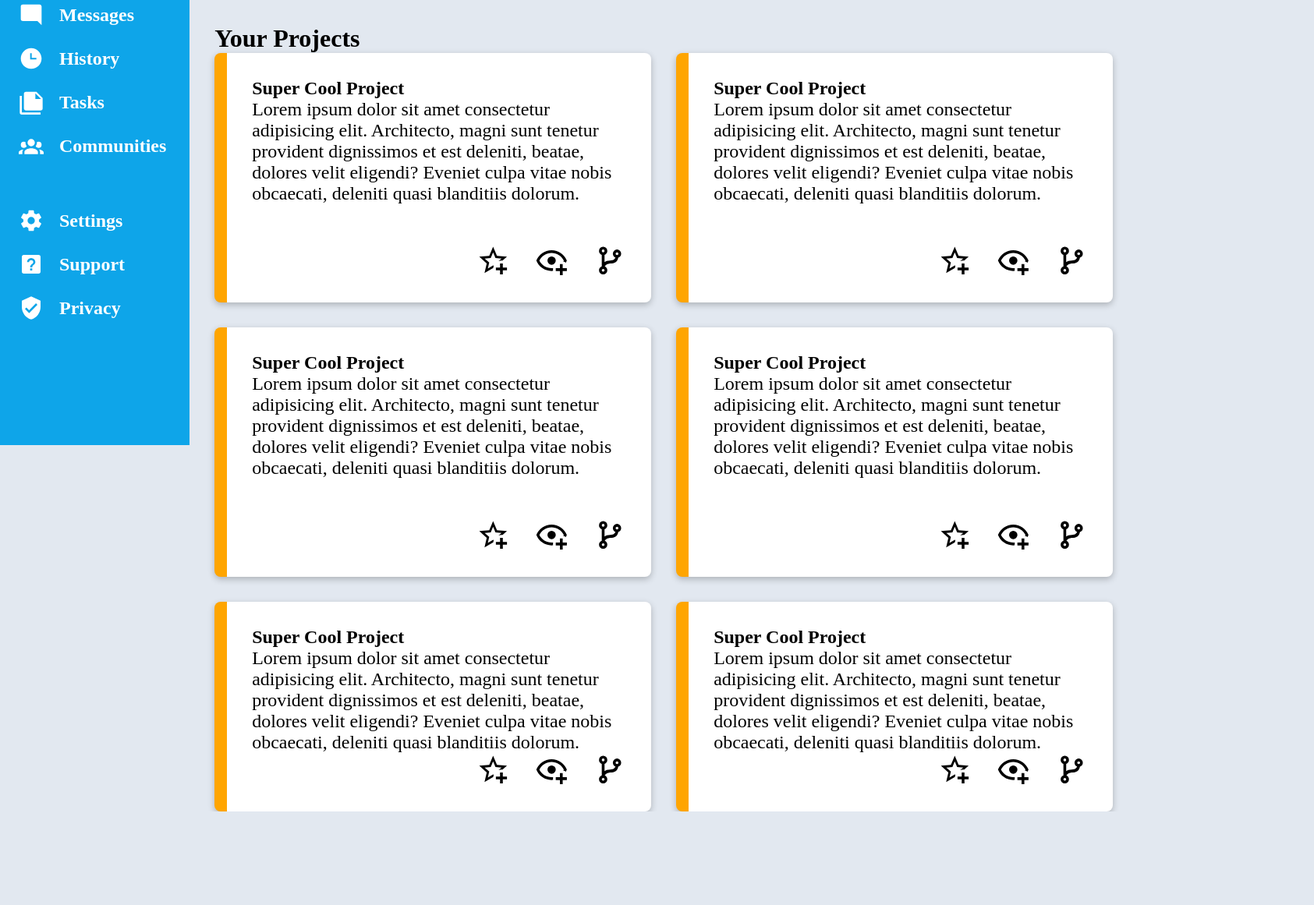
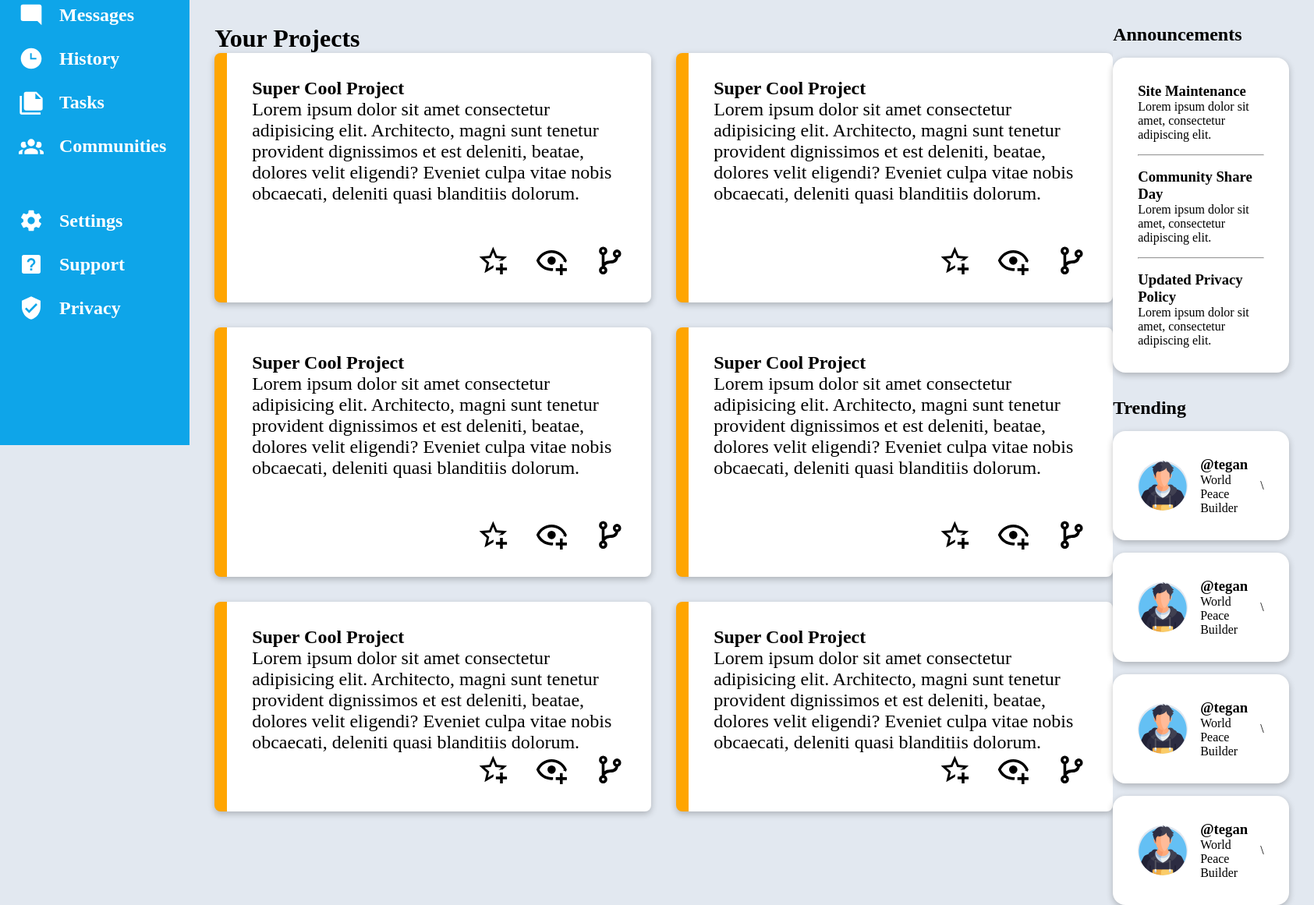
Before and after one commit to Mulyana10119307/admin-dashboard, a plain HTML site: page index.html in a window 1280 px wide. Shown: the part 229-1390 px from the top of the page at 78% size, 1685 px wide, since content can reach past the window. Before the commit the page ends 1270 px from the top, so only its background shows below. Drawn offline with Linux system fonts and the light colour scheme.

Commit message:
Add aside section
- announcements
- trending

```diff
--- a/index.html
+++ b/index.html
@@ -316,7 +316,58 @@
             </div>
           </div>
         </div>
-        <div class="aside"></div>
+        <div class="aside">
+          <div class="announcements">
+            <h2>Announcements</h2>
+            <div class="announc-card">
+              <h3>Site Maintenance</h3>
+              <p>Lorem ipsum dolor sit amet, consectetur adipiscing elit.</p>
+              <hr />
+              <h3>Community Share Day</h3>
+              <p>Lorem ipsum dolor sit amet, consectetur adipiscing elit.</p>
+              <hr />
+              <h3>Updated Privacy Policy</h3>
+              <p>Lorem ipsum dolor sit amet, consectetur adipiscing elit.</p>
+            </div>
+          </div>
+          <div class="trending">
+            <h2>Trending</h2>
+            <div class="trending-container">
+              <div class="trending-card">
+                <img src="boy.png" alt="" />
+                <div class="card-profile">
+                  <h3>@tegan</h3>
+                  <p>World Peace Builder</p>
+                </div>
+                \
+              </div>
+              <div class="trending-card">
+                <img src="boy.png" alt="" />
+                <div class="card-profile">
+                  <h3>@tegan</h3>
+                  <p>World Peace Builder</p>
+                </div>
+                \
+              </div>
+              <div class="trending-card">
+                <img src="boy.png" alt="" />
+                <div class="card-profile">
+                  <h3>@tegan</h3>
+                  <p>World Peace Builder</p>
+                </div>
+                \
+              </div>
+              <div class="trending-card">
+                <img src="boy.png" alt="" />
+                <div class="card-profile">
+                  <h3>@tegan</h3>
+                  <p>World Peace Builder</p>
+                </div>
+                \
+              </div>
+            </div>
+          </div>
+        </div>
       </div>
     </main>
   </body>
--- a/style.css
+++ b/style.css
@@ -265,4 +265,41 @@ svg {
 
 .aside {
   flex-basis: 30%;
+  display: flex;
+  flex-direction: column;
+  gap: 2rem;
 }
+
+.announc-card,
+.trending-card {
+  padding: 2rem;
+  background-color: white;
+  box-shadow: rgba(0, 0, 0, 0.24) 0px 3px 8px;
+  margin-top: 1rem;
+  border-radius: 1rem;
+}
+
+.announc-card h3,
+.announc-card p {
+  background-color: white;
+}
+
+hr {
+  margin: 1rem 0;
+}
+
+.trending-card img {
+  width: 4rem;
+  border-radius: 100%;
+}
+
+.trending-card {
+  display: flex;
+  gap: 1rem;
+  align-items: center;
+}
+
+.card-profile h3,
+.card-profile p {
+  background-color: white;
+}
```
